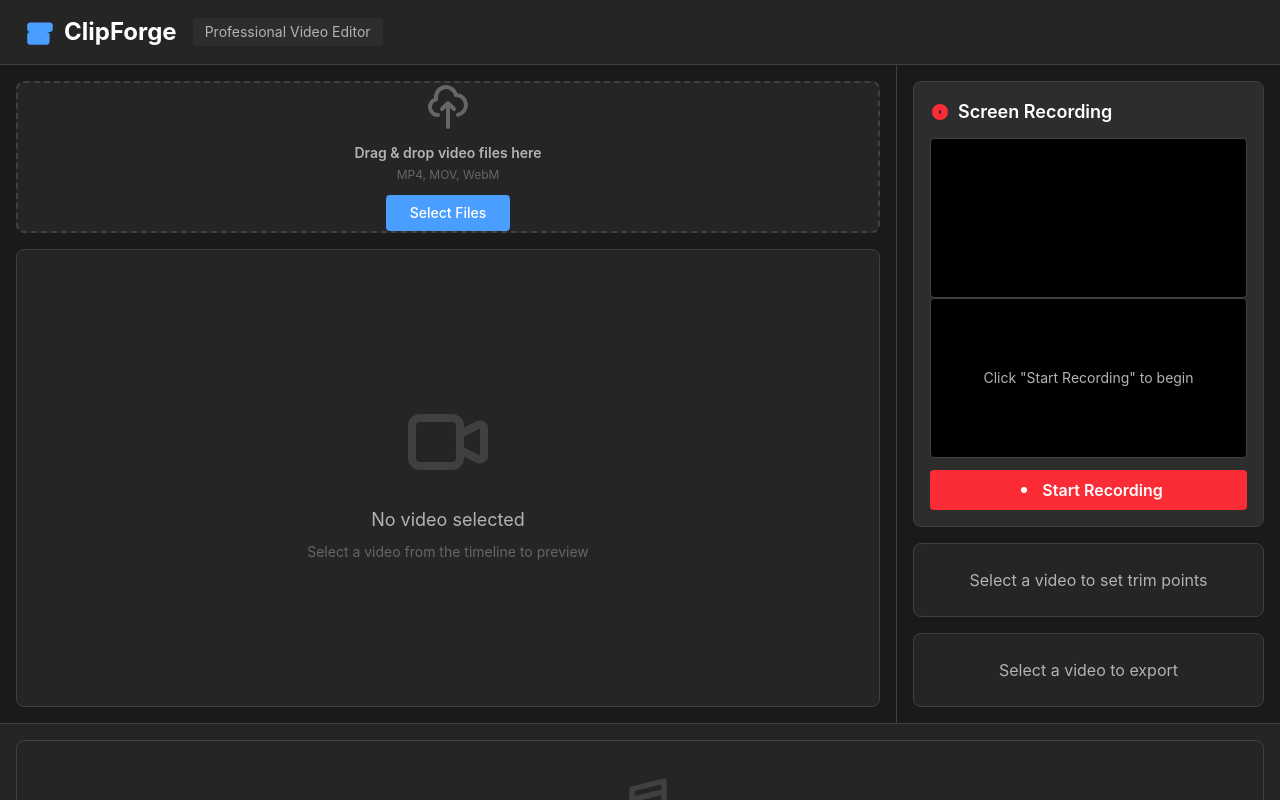
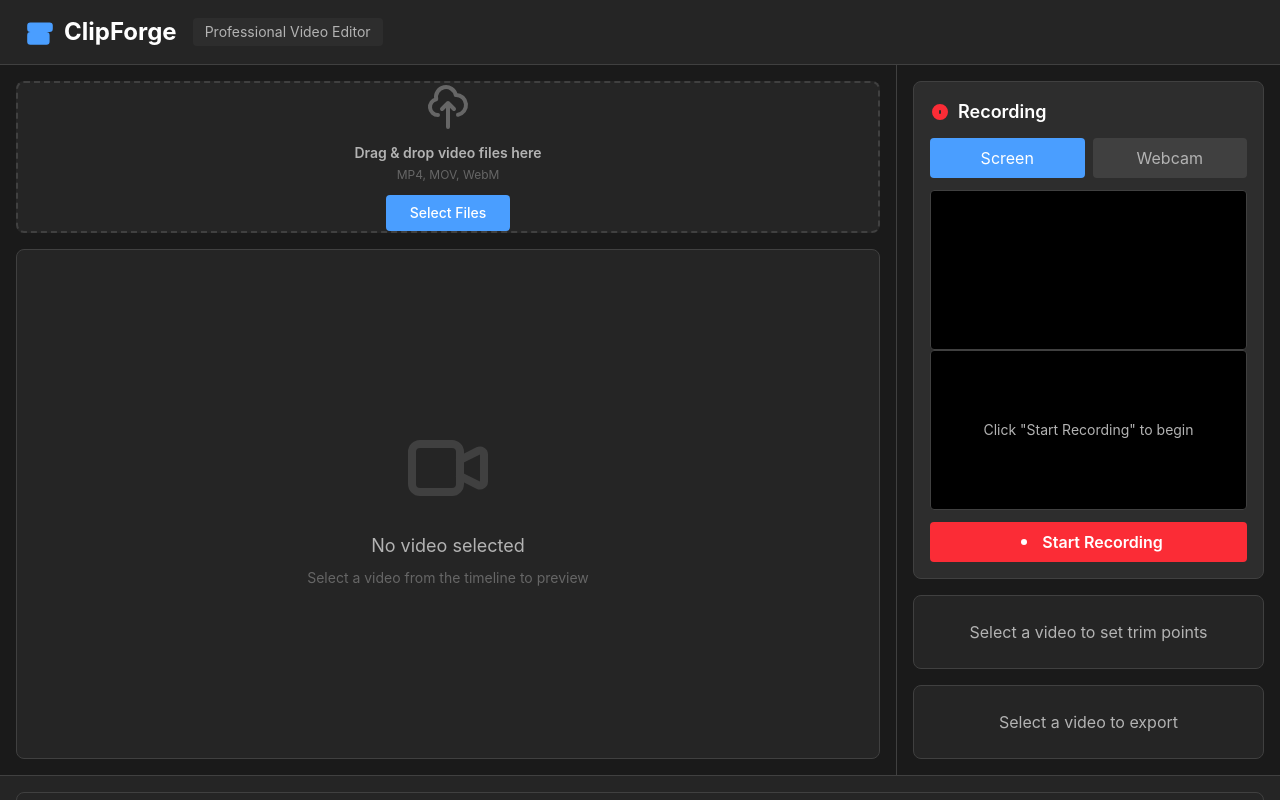
Before and after one commit to kishor-kashid/ClipForge, a React (Vite) app: page / in a window 1280 px wide. Shown: the top 800 px of the page. Built offline with nearby package versions, Linux system fonts and the light colour scheme.

Commit message:
Add webcam recording, PR12 complete

```diff
--- a/src/components/RecordingPanel.jsx
+++ b/src/components/RecordingPanel.jsx
@@ -5,9 +5,28 @@ import { formatTime } from '../utils/timeUtils';
 function RecordingPanel() {
   const { isRecording, recordingDuration, startRecording, stopRecording, addVideo } = useVideoStore();
   const [mediaRecorder, setMediaRecorder] = useState(null);
-  const [recordedChunks, setRecordedChunks] = useState([]);
   const [previewStream, setPreviewStream] = useState(null);
+  const [recordingMode, setRecordingMode] = useState('screen'); // 'screen' or 'webcam'
+  const [availableCameras, setAvailableCameras] = useState([]);
+  const [selectedCamera, setSelectedCamera] = useState(null);
   const videoRef = useRef(null);
+
+  // Get available cameras on mount
+  useEffect(() => {
+    const getCameras = async () => {
+      try {
+        const devices = await navigator.mediaDevices.enumerateDevices();
+        const cameras = devices.filter(device => device.kind === 'videoinput');
+        setAvailableCameras(cameras);
+        if (cameras.length > 0) {
+          setSelectedCamera(cameras[0].deviceId);
+        }
+      } catch (error) {
+        console.error('Error enumerating devices:', error);
+      }
+    };
+    getCameras();
+  }, []);
 
   // Handle cleanup when component unmounts or recording stops
   useEffect(() => {
@@ -22,22 +41,21 @@ function RecordingPanel() {
     };
   }, [isRecording, previewStream]);
 
-  const handleStartRecording = async () => {
-    try {
+  const getStreamForRecording = async () => {
+    if (recordingMode === 'screen') {
       // Get screen sources using Electron API
       const sources = await window.electronAPI.getScreenSources();
 
       if (!sources || sources.length === 0) {
-        alert('No screen sources available');
-        return;
+        throw new Error('No screen sources available');
       }
 
       // Select the first available source (usually main screen)
       const source = sources[0];
 
       // Request screen capture stream
-      const stream = await navigator.mediaDevices.getUserMedia({
-        audio: false, // Screen capture doesn't include audio by default
+      return await navigator.mediaDevices.getUserMedia({
+        audio: false,
         video: {
           mandatory: {
             chromeMediaSource: 'desktop',
@@ -45,6 +63,28 @@ function RecordingPanel() {
           },
         },
       });
+    } else {
+      // Request webcam stream
+      try {
+        return await navigator.mediaDevices.getUserMedia({
+          audio: false,
+          video: selectedCamera ? { deviceId: { exact: selectedCamera } } : true,
+        });
+      } catch (error) {
+        if (error.name === 'NotAllowedError' || error.name === 'PermissionDeniedError') {
+          throw new Error('Camera permission denied. Please allow camera access.');
+        }
+        if (error.name === 'NotFoundError' || error.name === 'DevicesNotFoundError') {
+          throw new Error('No camera found. Please connect a camera.');
+        }
+        throw error;
+      }
+    }
+  };
+
+  const handleStartRecording = async () => {
+    try {
+      const stream = await getStreamForRecording();
 
       setPreviewStream(stream);
 
@@ -78,7 +118,6 @@ function RecordingPanel() {
 
       recorder.onstop = async () => {
         const blob = new Blob(chunks, { type: 'video/webm' });
-        setRecordedChunks([]);
 
         // Convert blob to Uint8Array and save via Electron
         const arrayBuffer = await blob.arrayBuffer();
@@ -89,7 +128,7 @@ function RecordingPanel() {
           // Add recording to video store
           addVideo({
             path: result.path,
-            name: `Recording ${new Date().toLocaleTimeString()}`,
+            name: `${recordingMode === 'screen' ? 'Screen' : 'Webcam'} Recording ${new Date().toLocaleTimeString()}`,
             duration: recordingDuration,
           });
 
@@ -132,8 +171,53 @@ function RecordingPanel() {
         <svg className="w-5 h-5 text-red-500" fill="currentColor" viewBox="0 0 20 20">
           <path d="M10 18a8 8 0 100-16 8 8 0 000 16zM9 9a1 1 0 012 0v2a1 1 0 01-2 0V9z" />
         </svg>
-        Screen Recording
+        Recording
       </h3>
+
+      {/* Mode Toggle */}
+      <div className="mb-3 flex gap-2">
+        <button
+          onClick={() => setRecordingMode('screen')}
+          className={`flex-1 px-3 py-2 rounded transition-colors ${
+            recordingMode === 'screen'
+              ? 'bg-[#4a9eff] text-white'
+              : 'bg-[#404040] text-[#b3b3b3] hover:bg-[#505050]'
+          }`}
+          disabled={isRecording}
+        >
+          Screen
+        </button>
+        <button
+          onClick={() => setRecordingMode('webcam')}
+          className={`flex-1 px-3 py-2 rounded transition-colors ${
+            recordingMode === 'webcam'
+              ? 'bg-[#4a9eff] text-white'
+              : 'bg-[#404040] text-[#b3b3b3] hover:bg-[#505050]'
+          }`}
+          disabled={isRecording}
+        >
+          Webcam
+        </button>
+      </div>
+
+      {/* Camera Selector (only shown in webcam mode) */}
+      {recordingMode === 'webcam' && availableCameras.length > 1 && (
+        <div className="mb-3">
+          <label className="block text-sm text-[#b3b3b3] mb-1">Camera:</label>
+          <select
+            value={selectedCamera || ''}
+            onChange={(e) => setSelectedCamera(e.target.value)}
+            className="w-full bg-[#1a1a1a] border border-[#404040] text-white px-3 py-2 rounded"
+            disabled={isRecording}
+          >
+            {availableCameras.map((camera) => (
+              <option key={camera.deviceId} value={camera.deviceId}>
+                {camera.label || `Camera ${availableCameras.indexOf(camera) + 1}`}
+              </option>
+            ))}
+          </select>
+        </div>
+      )}
 
       {/* Preview */}
       <div className="mb-3">
```
